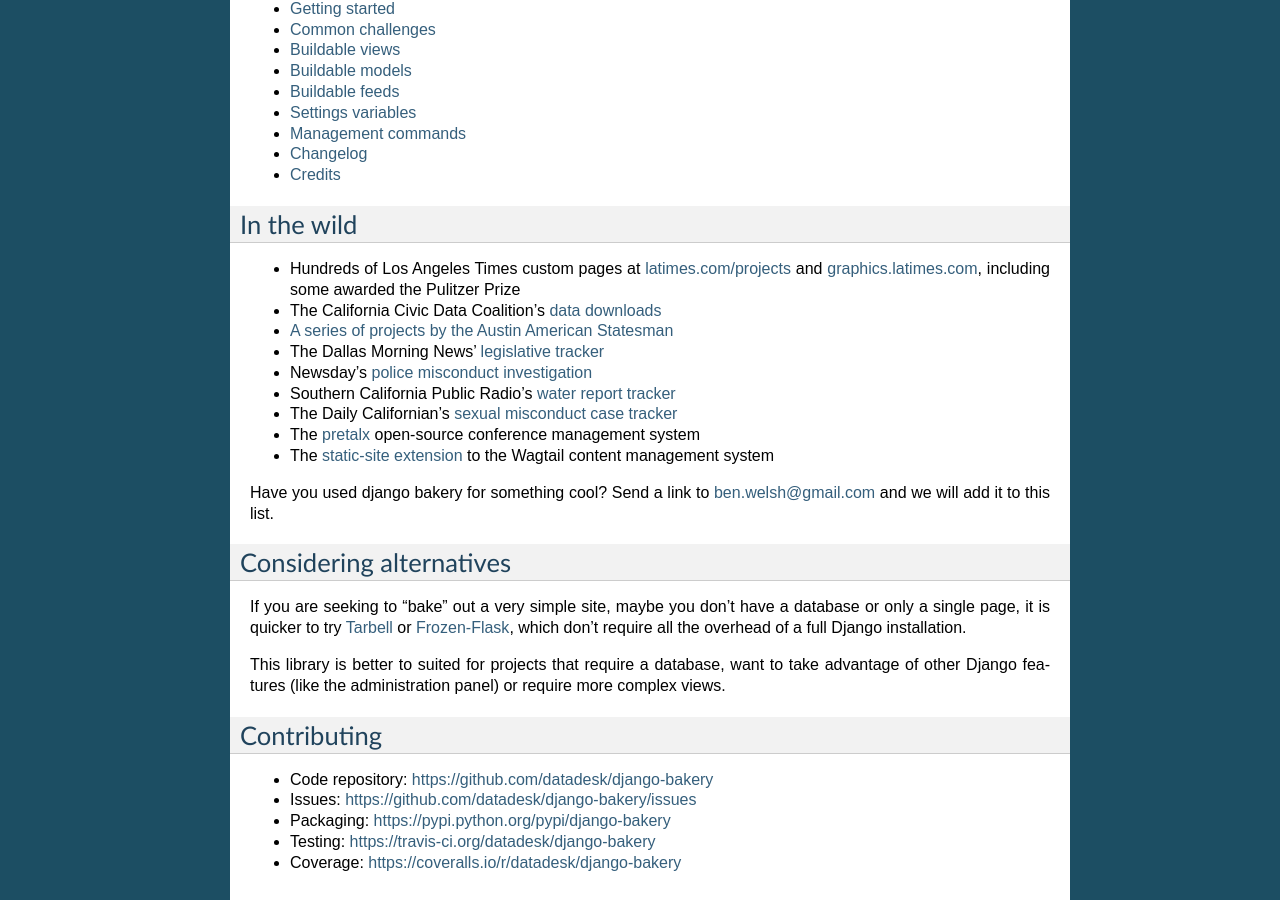
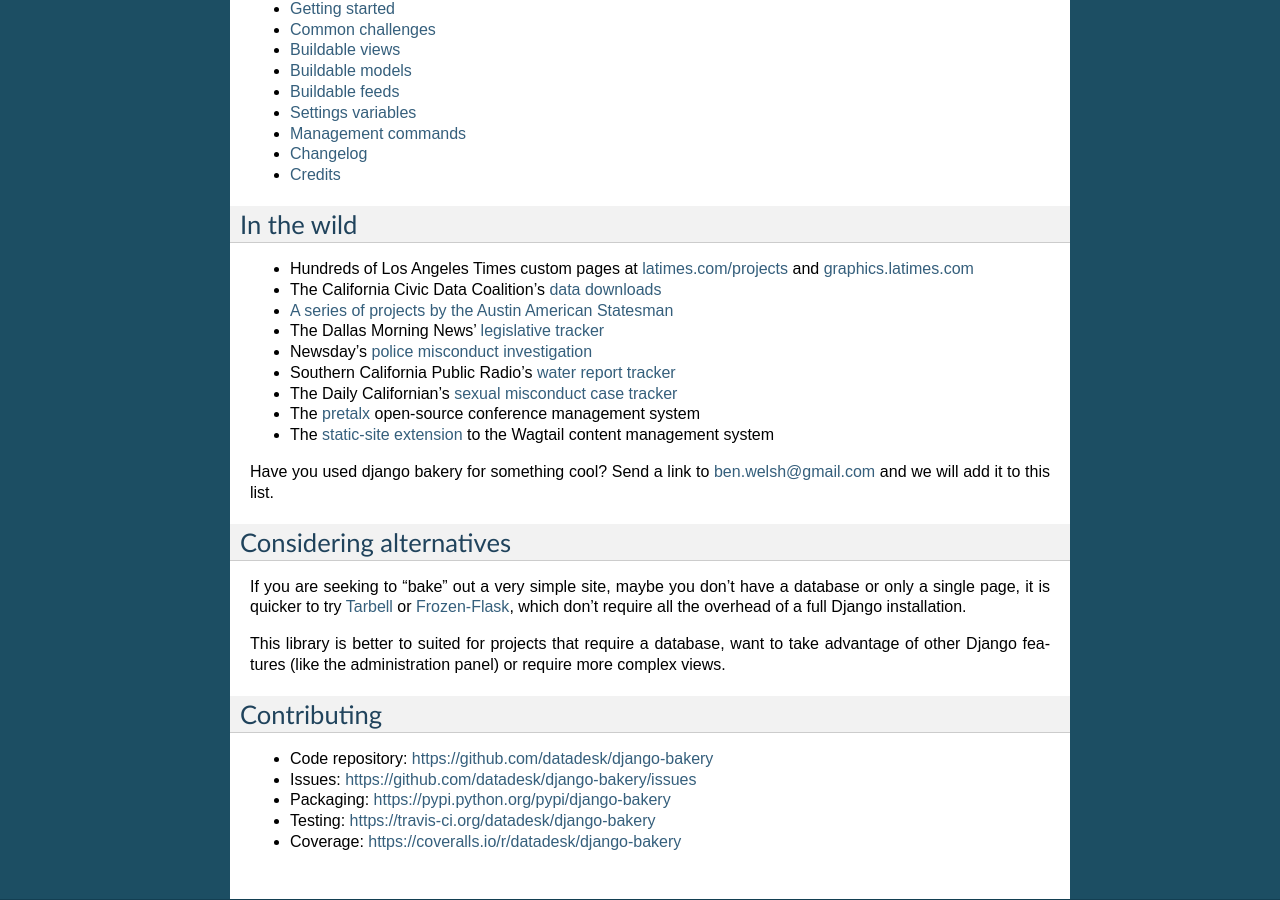
Before and after one commit to Sibizwan5/django-bakery, a Sphinx documentation site: the page built from docs/index.rst, in a window 1280 px wide and 900 px high, scrolled down 772 px. Built offline with Sphinx 7.4.7, drawn with Linux system fonts in a browser that asks for light colours.

Commit message:
Update index.rst

```diff
--- a/docs/index.rst
+++ b/docs/index.rst
@@ -44,7 +44,7 @@
 In the wild
 -----------
 
-* Hundreds of Los Angeles Times custom pages at `latimes.com/projects <http://www.latimes.com/projects/>`_ and `graphics.latimes.com <http://graphics.latimes.com/>`_, including some awarded the Pulitzer Prize
+* Hundreds of Los Angeles Times custom pages at `latimes.com/projects <http://www.latimes.com/projects/>`_ and `graphics.latimes.com <http://graphics.latimes.com/>`_
 * The California Civic Data Coalition's `data downloads <https://calaccess.californiacivicdata.org/downloads/latest/>`_
 * `A <https://apps.statesman.com/votetracker/entities/austin-city-council/>`_ `series <https://apps.statesman.com/sxsw/2017/>`_ `of <https://apps.statesman.com/question-of-restraint/data/>`_ `projects <https://apps.statesman.com/homicides/>`_ `by <https://apps.statesman.com/council-candidate-explorer/election/2016/>`_ `the <https://apps.statesman.com/austin360/eats/>`_ `Austin American Statesman <https://apps.statesman.com/austin360/booze-guide/>`_
 * The Dallas Morning News' `legislative tracker <http://interactives.dallasnews.com/2017/the-85th/>`_
```
